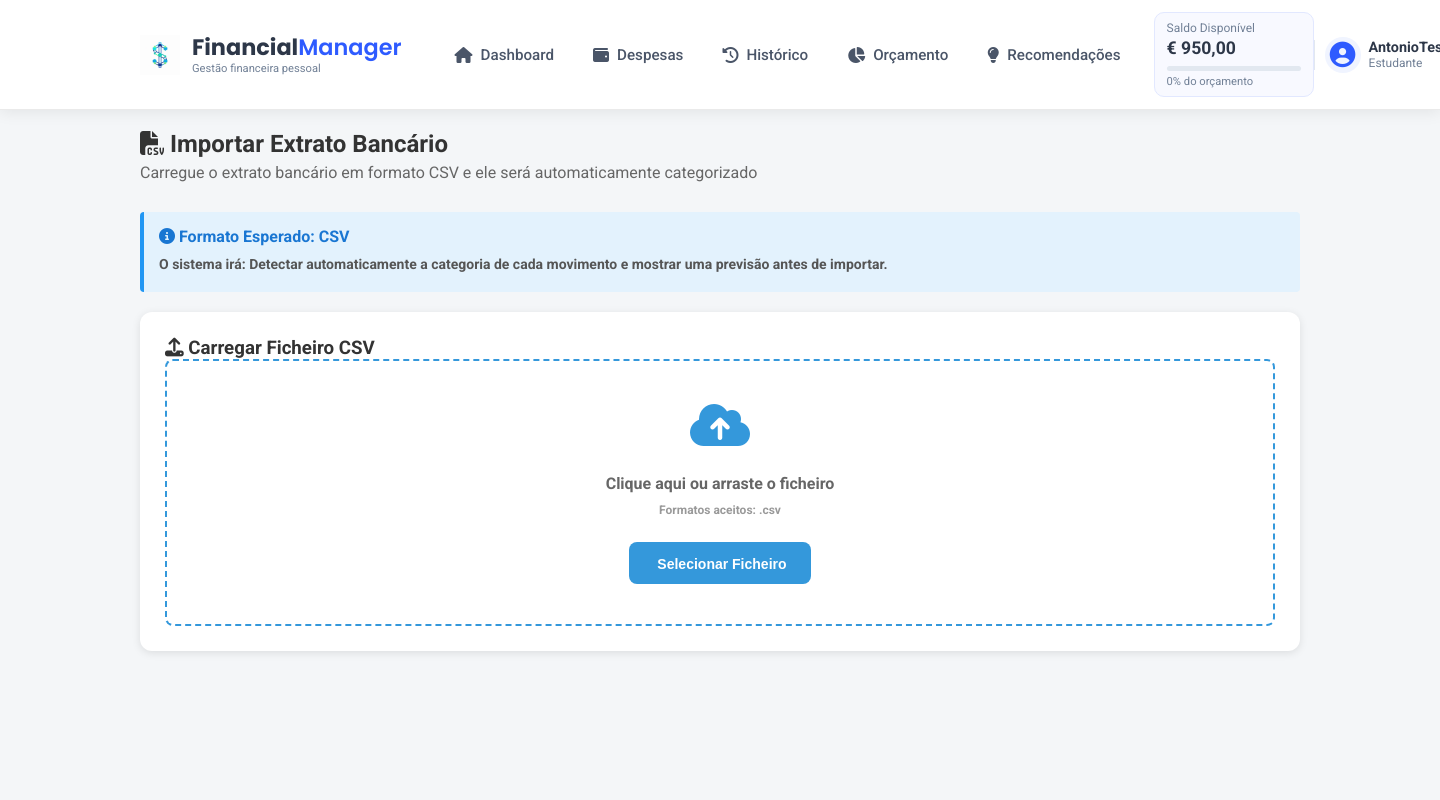
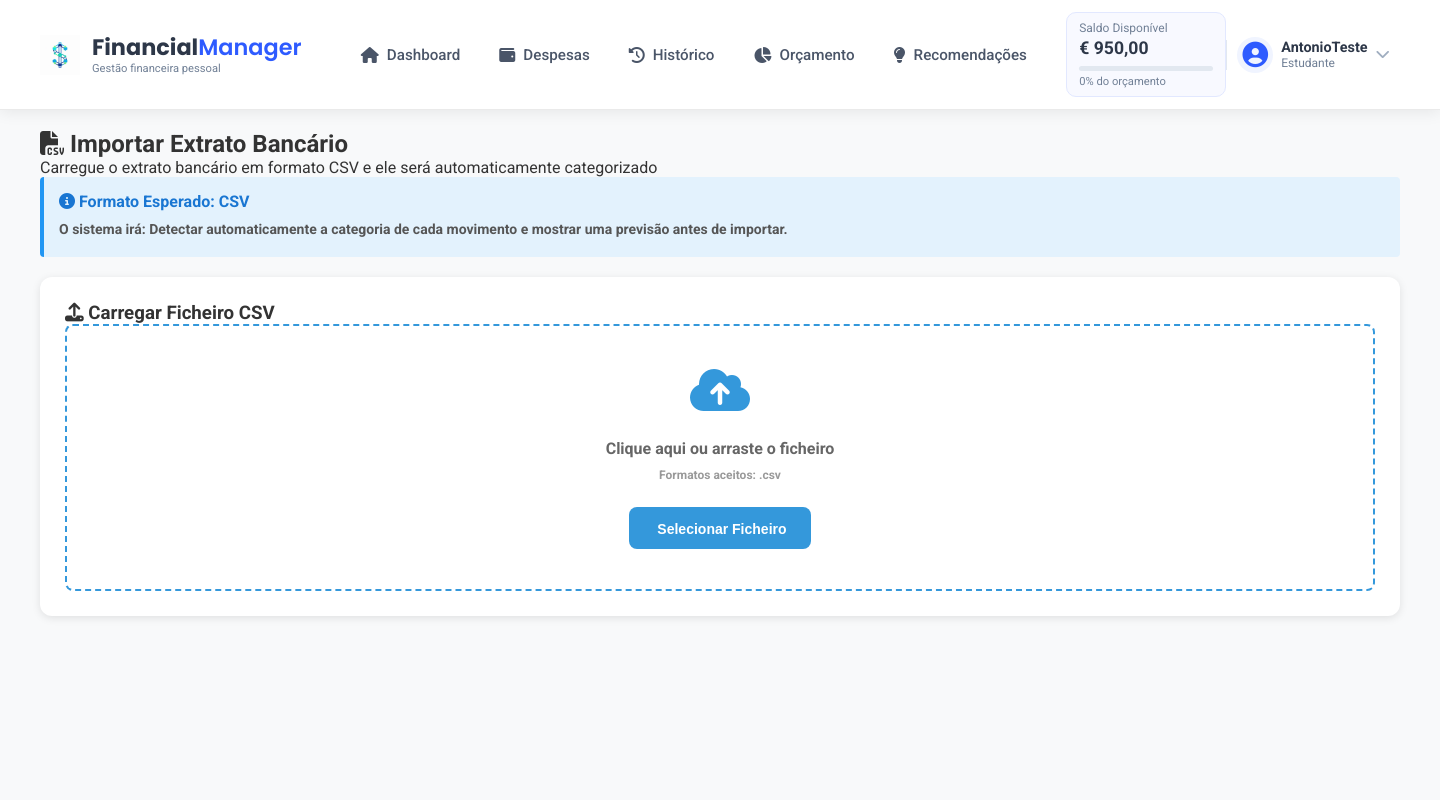
Before and after one commit to toraval/TrabalhoLI, a PHP site: page /importar_extrato.php in a window 1440 px wide; the page is wider, and only the part inside the window is pictured. Run offline with PHP 8.4, Linux system fonts and the light colour scheme; the visitor is signed in with stand-in values (Sample User, id 1); data comes from the database, SQL or seed files in the repository; data that the repository does not hold is empty.

Commit message:
Erro Corrigido

```diff
--- a/css/importar_extrato.css
+++ b/css/importar_extrato.css
@@ -1,29 +1,8 @@
 /* importar_extrato.css */
-        body {
-            font-family: 'Roboto', sans-serif;
-            background-color: #f4f6f8;
-            margin: 0;
-            padding: 0;
-        }
         .container {
-            max-width: 1200px;
-            margin: 0 auto;
             padding: 20px;
         }
 
-        .page-header {
-            margin-bottom: 30px;
-        }
-
-        .page-header h2 {
-            color: #333;
-            margin: 0;
-        }
-
-        .page-subtitle {
-            color: #666;
-            margin-top: 5px;
-        }
 
         .alert {
             padding: 15px;
```
